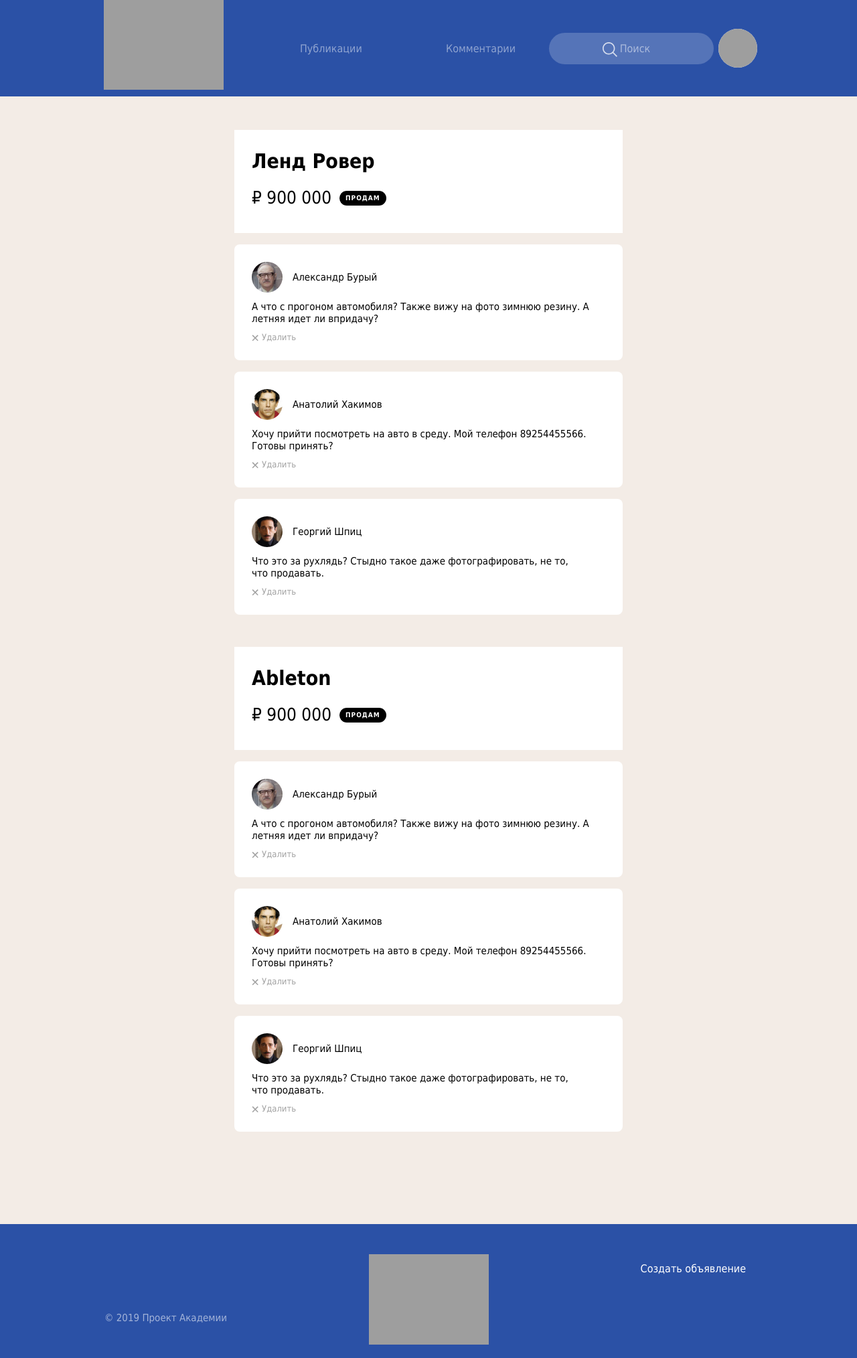
After one commit to EMV2298/buy-sell, a Yii app: template views/my/comments.php in a window 1280 px wide. The commit adds this page. Shown: the top 2028 px of the page at 67% size. Run offline with PHP 8.4 and a stand-in for Yii, Linux system fonts and the light colour scheme; the template is opened without the code that fills it, so the values that code supplies are empty; some libraries are stand-ins or nearby versions; grey boxes are pictures that could not be loaded.

Commit message:
Страница личных обьявлений  и удаление

```diff
--- a/config/web.php
+++ b/config/web.php
@@ -56,6 +56,7 @@ $config = [
             'enableStrictParsing' => false,
             'rules' => [
                 'offers/<id:\d+>' => 'offers',
+                'my/deleteoffer/<id:\d+>' => 'my/deleteoffer',
 
             ],
         ],
--- /dev/null
+++ b/views/my/comments.php
@@ -0,0 +1,117 @@
+<main class="page-content">
+  <section class="comments">
+    <div class="comments__wrapper">
+      <h1 class="visually-hidden">Страница комментариев</h1>
+      <div class="comments__block">
+        <div class="comments__header">
+          <a href="#" class="announce-card">
+            <h2 class="announce-card__title">Ленд Ровер</h2>
+            <span class="announce-card__info">
+              <span class="announce-card__price">₽ 900 000</span>
+              <span class="announce-card__type">ПРОДАМ</span>
+            </span>
+          </a>
+        </div>
+        <ul class="comments-list">
+          <li class="js-card">
+            <div class="comment-card">
+              <div class="comment-card__header">
+                <a href="#" class="comment-card__avatar avatar">
+                  <img src="img/avatar03.jpg" srcset="img/avatar03@2x.jpg 2x" alt="Аватар пользователя">
+                </a>
+                <p class="comment-card__author">Александр Бурый</p>
+              </div>
+              <div class="comment-card__content">
+                <p>А что с прогоном автомобиля? Также вижу на фото зимнюю резину. А летняя идет ли впридачу?</p>
+              </div>
+              <button class="comment-card__delete js-delete" type="button">Удалить</button>
+            </div>
+          </li>
+          <li class="js-card">
+            <div class="comment-card">
+              <div class="comment-card__header">
+                <a href="#" class="comment-card__avatar avatar">
+                  <img src="img/avatar04.jpg" srcset="img/avatar04@2x.jpg 2x" alt="Аватар пользователя">
+                </a>
+                <p class="comment-card__author">Анатолий Хакимов</p>
+              </div>
+              <div class="comment-card__content">
+                <p>Хочу прийти посмотреть на авто в среду. Мой телефон 89254455566. Готовы принять?</p>
+              </div>
+              <button class="comment-card__delete js-delete" type="button">Удалить</button>
+            </div>
+          </li>
+          <li class="js-card">
+            <div class="comment-card">
+              <div class="comment-card__header">
+                <a href="#" class="comment-card__avatar avatar">
+                  <img src="img/avatar02.jpg" srcset="img/avatar02@2x.jpg 2x" alt="Аватар пользователя">
+                </a>
+                <p class="comment-card__author">Георгий Шпиц</p>
+              </div>
+              <div class="comment-card__content">
+                <p>Что это за рухлядь? Стыдно такое даже фотографировать, не то, что&nbsp;продавать.</p>
+              </div>
+              <button class="comment-card__delete js-delete" type="button">Удалить</button>
+            </div>
+          </li>
+        </ul>
+      </div>
+      <div class="comments__block">
+        <div class="comments__header">
+          <a href="#" class="announce-card">
+            <h2 class="announce-card__title">Ableton</h2>
+            <span class="announce-card__info">
+              <span class="announce-card__price">₽ 900 000</span>
+              <span class="announce-card__type">ПРОДАМ</span>
+            </span>
+          </a>
+        </div>
+        <ul class="comments-list">
+          <li class="js-card">
+            <div class="comment-card">
+              <div class="comment-card__header">
+                <a href="#" class="comment-card__avatar avatar">
+                  <img src="img/avatar03.jpg" srcset="img/avatar03@2x.jpg 2x" alt="Аватар пользователя">
+                </a>
+                <p class="comment-card__author">Александр Бурый</p>
+              </div>
+              <div class="comment-card__content">
+                <p>А что с прогоном автомобиля? Также вижу на фото зимнюю резину. А летняя идет ли впридачу?</p>
+              </div>
+              <button class="comment-card__delete js-delete" type="button">Удалить</button>
+            </div>
+          </li>
+          <li class="js-card">
+            <div class="comment-card">
+              <div class="comment-card__header">
+                <a href="#" class="comment-card__avatar avatar">
+                  <img src="img/avatar04.jpg" srcset="img/avatar04@2x.jpg 2x" alt="Аватар пользователя">
+                </a>
+                <p class="comment-card__author">Анатолий Хакимов</p>
+              </div>
+              <div class="comment-card__content">
+                <p>Хочу прийти посмотреть на авто в среду. Мой телефон 89254455566. Готовы принять?</p>
+              </div>
+              <button class="comment-card__delete js-delete" type="button">Удалить</button>
+            </div>
+          </li>
+          <li class="js-card">
+            <div class="comment-card">
+              <div class="comment-card__header">
+                <a href="#" class="comment-card__avatar avatar">
+                  <img src="img/avatar02.jpg" srcset="img/avatar02@2x.jpg 2x" alt="Аватар пользователя">
+                </a>
+                <p class="comment-card__author">Георгий Шпиц</p>
+              </div>
+              <div class="comment-card__content">
+                <p>Что это за рухлядь? Стыдно такое даже фотографировать, не то, что&nbsp;продавать.</p>
+              </div>
+              <button class="comment-card__delete js-delete" type="button">Удалить</button>
+            </div>
+          </li>
+        </ul>
+      </div>
+    </div>
+  </section>
+</main>
--- a/web/js/main.js
+++ b/web/js/main.js
@@ -62,9 +62,15 @@
 (function() {
   var deletEls = document.querySelectorAll('.js-delete');
   for (var i = 0; i < deletEls.length; i++) {
-    deletEls[i].addEventListener('click', function() {
+    deletEls[i].addEventListener('click', async function() {
       var card = this.closest('.js-card');
-      card.parentNode.removeChild(card);
+      var id = card.querySelector('#id').value;
+      let source = await fetch(`/my/deleteoffer/${id}`);
+      if (source.ok){
+        card.parentNode.removeChild(card);
+      }else{
+        window.location.href = `/my/deleteoffer/${id}`;
+      }
 
     })
   }
```
Also changed, not shown: controllers/MyController.php (added, +68 -0 lines), migrations/m221207_185819_set_delete_cascade_for_offercategories.php (added, +49 -0 lines), views/_list_category.php (+7 -7 lines), views/_list_my_offer.php (added, +28 -0 lines), views/my/my.php (added, +24 -0 lines).
